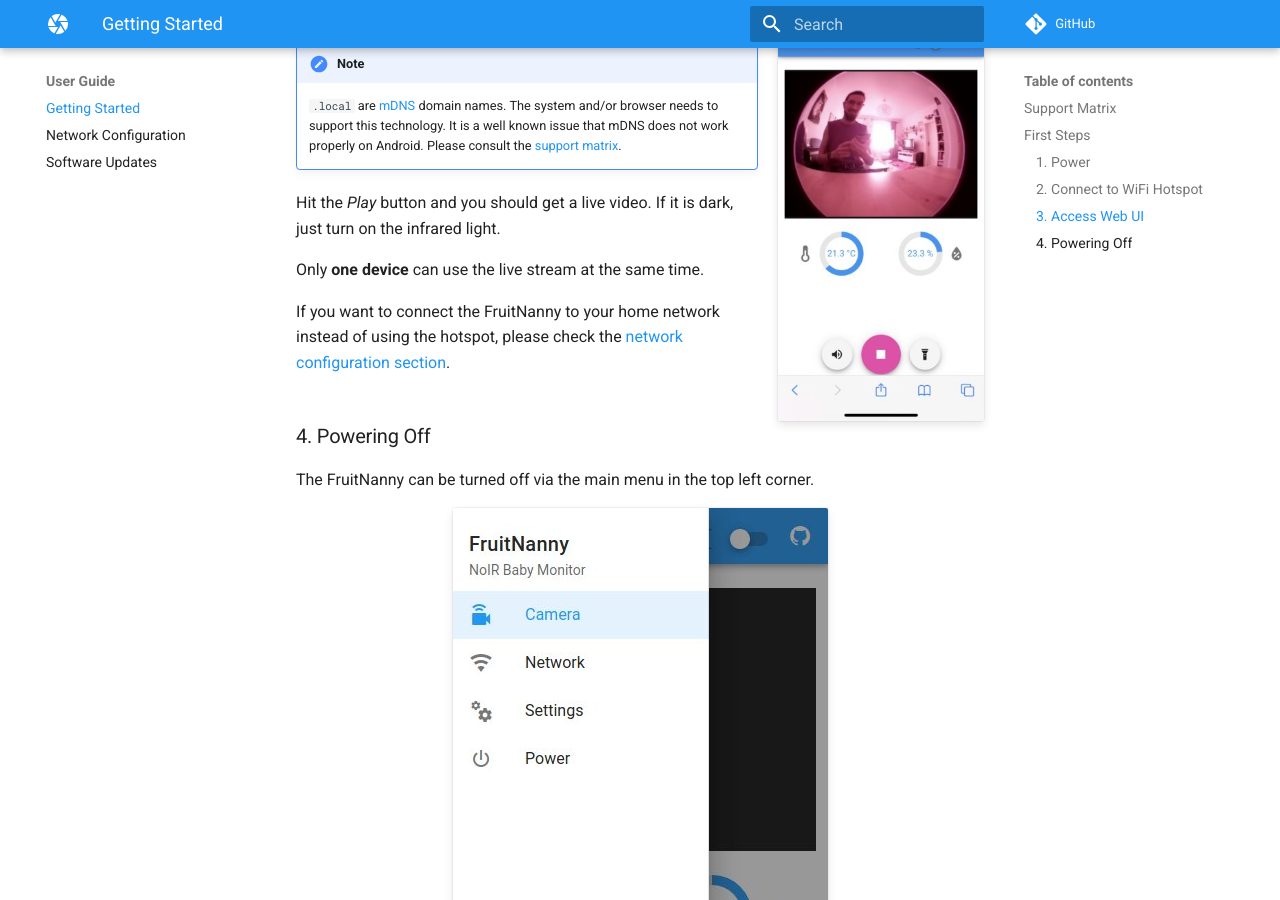
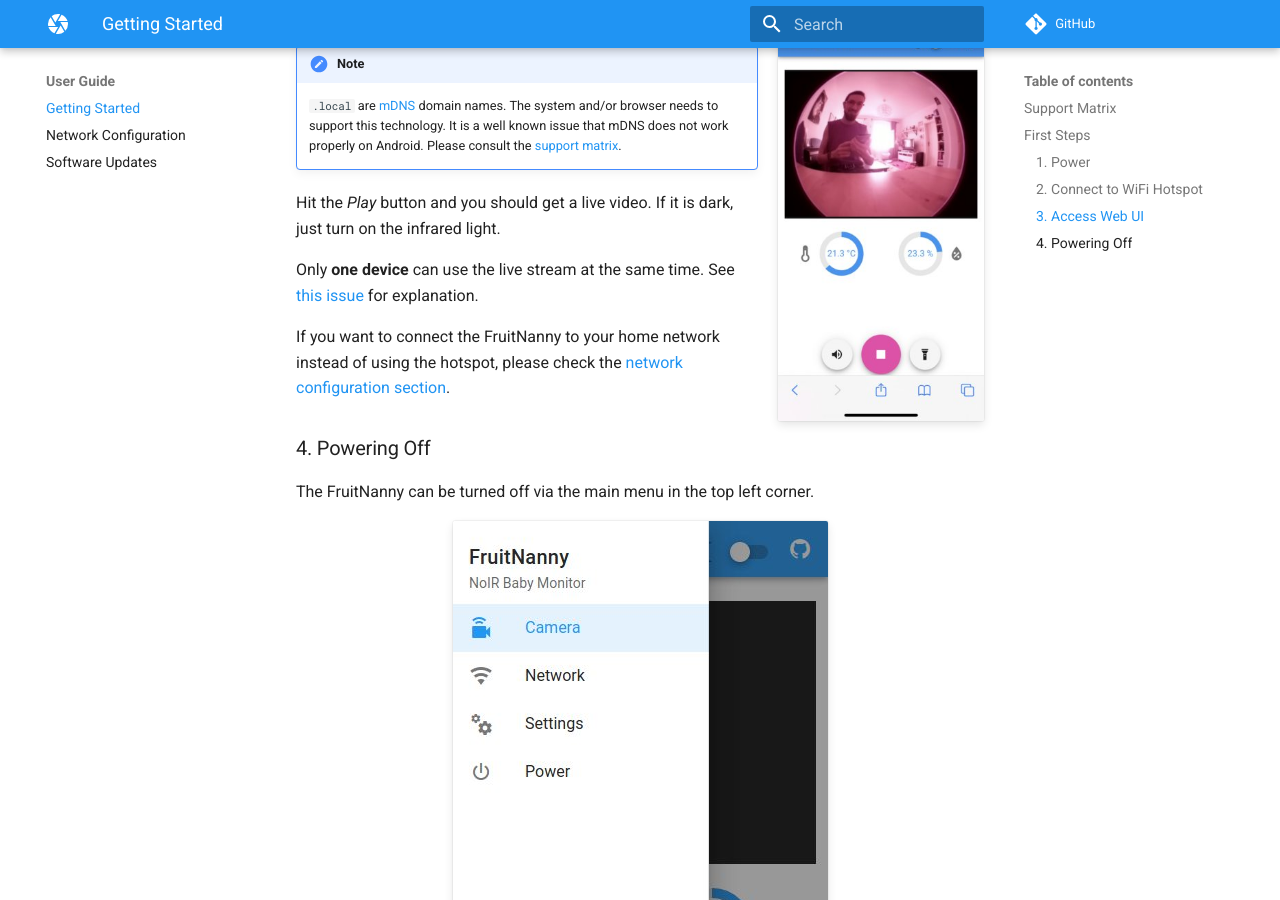
Before and after one commit to fruitnanny/fruitnanny.github.io, an MkDocs documentation site: the page built from docs/user/getting-started.md, in a window 1280 px wide and 900 px high, scrolled down 1938 px. Built offline with MkDocs 1.6.1 and Material for MkDocs 9.7.7, drawn with Linux system fonts in a browser that asks for light colours; comment, search, counter and statistics services are not loaded.

Commit message:
Reference issue explaining WebRTC consumer limitation
Add link to rpi-webrtc-streamer issue explaining why there is only one
concurrent WebRTC client.

```diff
--- a/docs/user/getting-started.md
+++ b/docs/user/getting-started.md
@@ -61,7 +61,9 @@
 Hit the *Play* button and you should get a live video. If it is dark, just
 turn on the infrared light.
 
-Only **one device** can use the live stream at the same time.
+Only **one device** can use the live stream at the same time. See
+[this issue](https://github.com/kclyu/rpi-webrtc-streamer/issues/12) for
+explanation.
 
 If you want to connect the FruitNanny to your home network instead of using
 the hotspot, please check the [network configuration section](../network/#connect-to-home-wlan).
```
